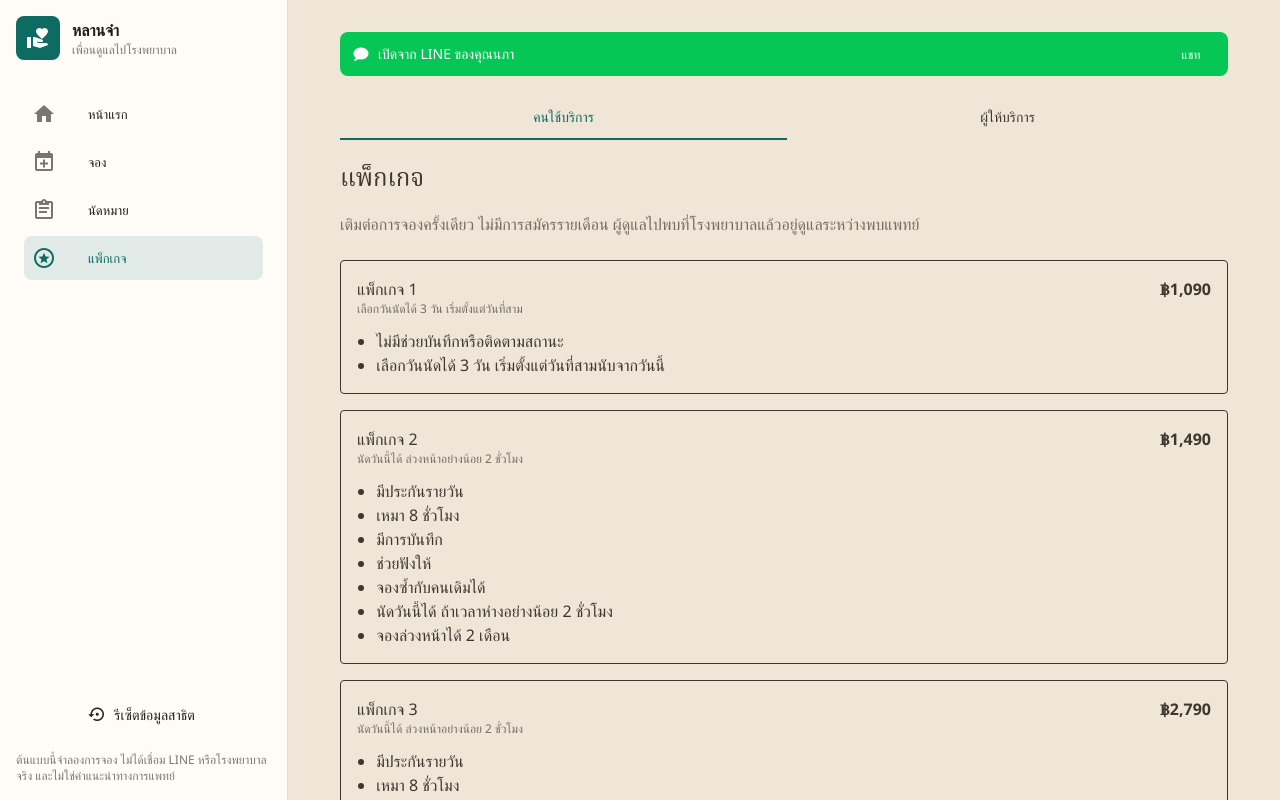
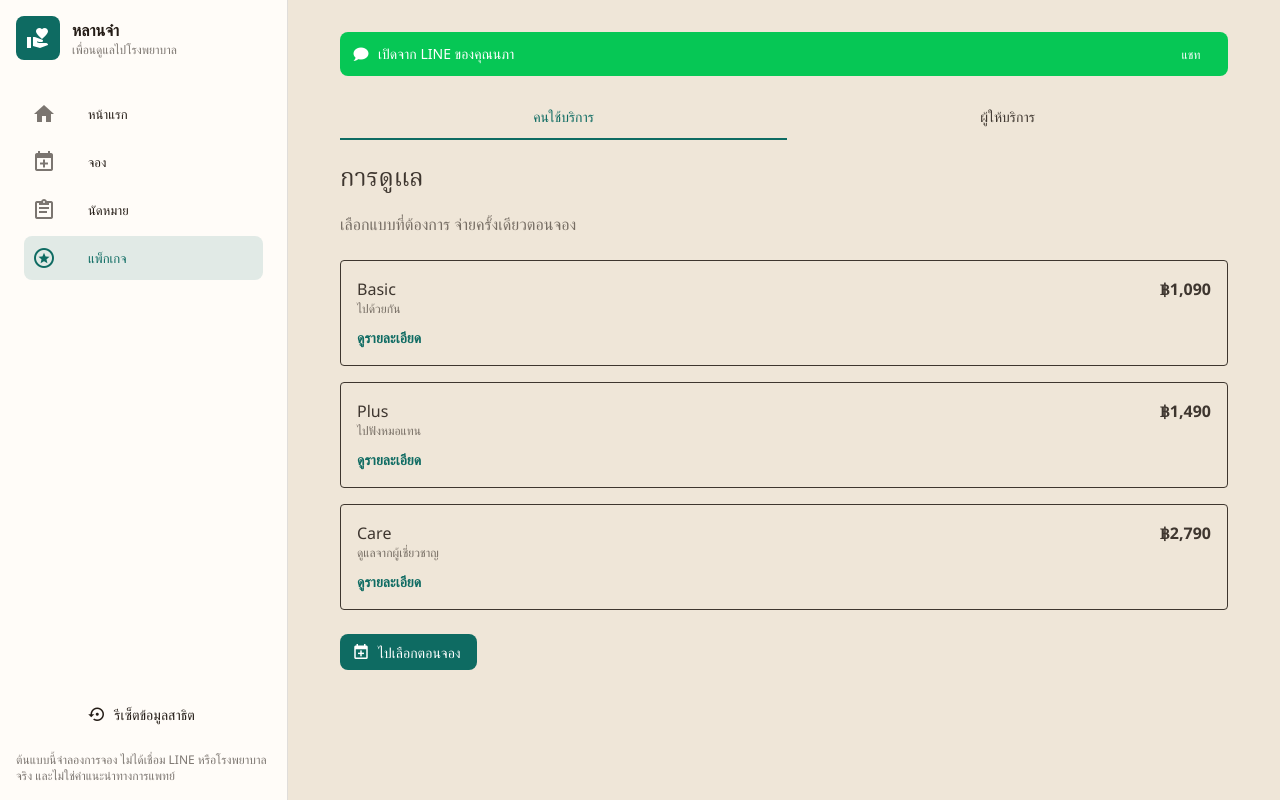
Before and after one commit to Milarize/LharnJa_webapp, a Vue app: page /packages in a window 1280 px wide. Shown: the top 800 px of the page. Built offline with nearby package versions, Linux system fonts and the light colour scheme; a small style sheet from the web is missing; a web font is replaced by a local one.

Commit message:
Refactor care package presentation and update booking flow to improve user experience. Rename packages for clarity and enhance descriptions

```diff
--- /dev/null
+++ b/src/components/PackageChoice.vue
@@ -0,0 +1,91 @@
+<template>
+  <v-card
+    class="pa-4"
+    :color="selected ? 'primary' : undefined"
+    :role="selectable ? 'button' : undefined"
+    rounded="md"
+    :tabindex="selectable ? 0 : undefined"
+    :variant="selected ? 'tonal' : 'outlined'"
+    @click="onCard"
+    @keydown.enter="onCard"
+  >
+    <div class="d-flex justify-space-between align-start ga-3">
+      <div>
+        <div class="text-title-medium font-weight-medium">{{ item.name }}</div>
+        <div class="text-body-small text-medium-emphasis">{{ item.lead }}</div>
+      </div>
+      <div class="text-title-medium font-weight-bold">{{ baht(item.price) }}</div>
+    </div>
+    <button class="detail-link" type="button" @click.stop="open = true">ดูรายละเอียด</button>
+  </v-card>
+
+  <v-dialog v-model="open" max-width="440">
+    <v-card class="pa-5" rounded="lg">
+      <div class="d-flex justify-space-between align-start ga-3">
+        <div>
+          <div class="text-title-large font-weight-medium">{{ item.name }}</div>
+          <div class="text-body-medium text-medium-emphasis">{{ item.lead }}</div>
+        </div>
+        <div class="text-title-medium font-weight-bold">{{ baht(item.price) }}</div>
+      </div>
+      <ul class="package-points mt-4 mb-0">
+        <li v-for="point in item.points" :key="point">{{ point }}</li>
+      </ul>
+      <div v-if="item.profession" class="mt-4">
+        <div class="text-label-large mb-1">วิชาชีพ</div>
+        <div class="text-body-medium">{{ PACKAGE_PROFESSIONS.join(' · ') }}</div>
+      </div>
+      <div v-if="item.language" class="mt-3">
+        <div class="text-label-large mb-1">ภาษา</div>
+        <div class="text-body-medium">{{ PACKAGE_LANGUAGES.join(' · ') }}</div>
+      </div>
+      <div class="d-flex justify-end ga-2 mt-5">
+        <v-btn variant="text" @click="open = false">ปิด</v-btn>
+        <v-btn v-if="selectable" color="primary" @click="choose">เลือกอันนี้</v-btn>
+      </div>
+    </v-card>
+  </v-dialog>
+</template>
+
+<script setup lang="ts">
+  import { ref } from 'vue'
+  import type { CarePackageId } from '@/domain/types'
+  import { baht, CARE_PACKAGES, PACKAGE_LANGUAGES, PACKAGE_PROFESSIONS } from '@/domain/model'
+
+  const props = defineProps<{
+    item: (typeof CARE_PACKAGES)[number]
+    selectable?: boolean
+    selected?: boolean
+  }>()
+
+  const emit = defineEmits<{ select: [id: CarePackageId] }>()
+  const open = ref(false)
+
+  function onCard() {
+    if (props.selectable) emit('select', props.item.id)
+    else open.value = true
+  }
+
+  function choose() {
+    emit('select', props.item.id)
+    open.value = false
+  }
+</script>
+
+<style scoped>
+  .detail-link {
+    margin-top: 10px;
+    padding: 0;
+    border: 0;
+    background: transparent;
+    color: #0e6b62;
+    font: inherit;
+    font-size: 14px;
+    font-weight: 700;
+    cursor: pointer;
+  }
+
+  .package-points {
+    padding-left: 1.2rem;
+  }
+</style>
--- a/src/domain/model.ts
+++ b/src/domain/model.ts
@@ -50,39 +50,34 @@ export const CARE_PACKAGES: {
 }[] = [
   {
     id: 'p1',
-    name: 'แพ็กเกจ 1',
+    name: 'Basic',
     price: 1090,
-    lead: 'เลือกวันนัดได้ 3 วัน เริ่มตั้งแต่วันที่สาม',
-    points: ['ไม่มีช่วยบันทึกหรือติดตามสถานะ', 'เลือกวันนัดได้ 3 วัน เริ่มตั้งแต่วันที่สามนับจากวันนี้'],
+    lead: 'ไปด้วยกัน',
+    points: ['มีเพื่อนดูแลไปด้วยตลอดนัด', 'ไม่บันทึกและไม่ติดตามสถานะ', 'เลือกวันนัดได้ 3 วัน เริ่มวันที่สามจากวันนี้'],
     recurring: false,
     profession: false,
     language: false,
   },
   {
     id: 'p2',
-    name: 'แพ็กเกจ 2',
+    name: 'Plus',
     price: 1490,
-    lead: 'นัดวันนี้ได้ ล่วงหน้าอย่างน้อย 2 ชั่วโมง',
-    points: ['มีประกันรายวัน', 'เหมา 8 ชั่วโมง', 'มีการบันทึก', 'ช่วยฟังให้', 'จองซ้ำกับคนเดิมได้', 'นัดวันนี้ได้ ถ้าเวลาห่างอย่างน้อย 2 ชั่วโมง', 'จองล่วงหน้าได้ 2 เดือน'],
+    lead: 'ไปฟังหมอแทน',
+    points: ['มีประกันรายวัน เหมา 8 ชั่วโมง', 'บันทึกให้และช่วยฟังในห้องตรวจ', 'จองคนเดิมซ้ำได้', 'นัดวันนี้ได้ ถ้าเหลือเวลาอย่างน้อย 2 ชั่วโมง'],
     recurring: true,
     profession: false,
     language: false,
   },
   {
     id: 'p3',
-    name: 'แพ็กเกจ 3',
+    name: 'Care',
     price: 2790,
-    lead: 'นัดวันนี้ได้ ล่วงหน้าอย่างน้อย 2 ชั่วโมง',
+    lead: 'ดูแลจากผู้เชี่ยวชาญ',
     points: [
-      'มีประกันรายวัน',
-      'เหมา 8 ชั่วโมง',
-      'มีการบันทึก',
-      'ช่วยฟังให้',
-      'จองซ้ำกับคนเดิมได้',
-      'เลือกผู้ดูแลวิชาชีพได้',
-      'เลือกภาษาได้',
-      'นัดวันนี้ได้ ถ้าเวลาห่างอย่างน้อย 2 ชั่วโมง',
-      'จองล่วงหน้าได้ 2 เดือน',
+      'ได้ทุกอย่างในแบบไปฟังหมอแทน',
+      'เลือกวิชาชีพของผู้ดูแลได้',
+      'เลือกภาษาที่ใช้คุยได้',
+      'นัดวันนี้ได้ ถ้าเหลือเวลาอย่างน้อย 2 ชั่วโมง',
     ],
     recurring: true,
     profession: true,
--- a/src/pages/book.vue
+++ b/src/pages/book.vue
@@ -52,31 +52,16 @@
 
     <div v-else-if="step === 2">
       <p class="text-body-medium text-medium-emphasis mb-4">
-        เติมแพ็กเกจต่อการจองครั้งนี้ ไม่มีการสมัครรายเดือน ผู้ดูแลไปพบที่โรงพยาบาลแล้วอยู่ดูแลระหว่างพบแพทย์
+        เลือกการดูแลครั้งนี้ จ่ายตอนจองครั้งเดียว
       </p>
       <v-row>
-        <v-col v-for="item in CARE_PACKAGES" :key="item.id" cols="12">
-          <v-card
-            class="pa-4"
-            :color="packageId === item.id ? 'primary' : undefined"
-            role="button"
-            rounded="md"
-            tabindex="0"
-            :variant="packageId === item.id ? 'tonal' : 'outlined'"
-            @click="selectPackage(item.id)"
-            @keydown.enter="selectPackage(item.id)"
-          >
-            <div class="d-flex justify-space-between align-start ga-3">
-              <div>
-                <div class="text-title-medium font-weight-medium">{{ item.name }}</div>
-                <div class="text-body-small text-medium-emphasis">{{ item.lead }}</div>
-              </div>
-              <div class="text-title-medium font-weight-bold">{{ baht(item.price) }}</div>
-            </div>
-            <ul class="package-points mt-3 mb-0">
-              <li v-for="point in item.points" :key="point">{{ point }}</li>
-            </ul>
-          </v-card>
+        <v-col v-for="item in packageChoices" :key="item.id" cols="12">
+          <PackageChoice
+            :item="item"
+            selectable
+            :selected="packageId === item.id"
+            @select="selectPackage"
+          />
         </v-col>
       </v-row>
       <div v-if="selectedPackage.profession" class="d-flex flex-column ga-4 mt-5">
@@ -364,6 +349,7 @@
   import { computed, onBeforeUnmount, onMounted, reactive, ref, watch } from 'vue'
   import { useRoute, useRouter } from 'vue-router'
   import PlaceMap from '@/components/PlaceMap.vue'
+  import PackageChoice from '@/components/PackageChoice.vue'
   import TimeWheel from '@/components/TimeWheel.vue'
   import type { CarePackageId, Hospital, NeedId } from '@/domain/types'
   import { caregiverById, hospitals } from '@/domain/data'
@@ -414,7 +400,7 @@
   const dateHint = computed(() =>
     packageId.value === 'p1'
       ? 'แพ็กเกจ 1 เลือกวันนัดได้ 3 วัน เริ่มตั้งแต่วันที่สามนับจากวันนี้'
-      : 'นัดวันนี้ได้ถ้าเวลาห่างอย่างน้อย 2 ชั่วโมง และเลือกวันล่วงหน้าได้ 2 เดือน',
+      : 'นัดวันนี้ได้ถ้าเวลาห่างอย่างน้อย 2 ชั่วโมง',
   )
   const timeHint = computed(() =>
     earliestTime.value
@@ -488,6 +474,9 @@
   })
   const rebookNickname = computed(() =>
     rebookSource.value ? caregiverById(rebookSource.value.caregiverId)?.nickname ?? 'เพื่อนดูแล' : '',
+  )
+  const packageChoices = computed(() =>
+    rebookSource.value ? CARE_PACKAGES.filter(item => item.id !== 'p1') : CARE_PACKAGES,
   )
   const shownRanked = computed(() => {
     const available = ranked.value.filter(item => !item.blocked)
@@ -758,7 +747,7 @@
       if (date.value < earliest.value || date.value > latest.value) {
         error.value = selectedPackage.value.id === 'p1'
           ? 'แพ็กเกจ 1 เลือกวันนัดได้ 3 วัน เริ่มตั้งแต่วันที่สามนับจากวันนี้'
-          : 'แพ็กเกจนี้จองล่วงหน้าได้ไม่เกิน 2 เดือน'
+          : 'เวลานัดต้องห่างจากตอนนี้อย่างน้อย 2 ชั่วโมง'
         return
       }
       if (earliestTime.value && time.value < earliestTime.value) {
@@ -817,10 +806,6 @@
 </script>
 
 <style scoped>
-  .package-points {
-    padding-left: 1.2rem;
-  }
-
   .hospital-row {
     display: flex;
     align-items: center;
--- a/src/pages/plans.vue
+++ b/src/pages/plans.vue
@@ -1,43 +1,19 @@
 <template>
   <div>
-    <h1 class="text-headline-small font-weight-medium mb-2">แพ็กเกจ</h1>
+    <h1 class="text-headline-small font-weight-medium mb-2">การดูแล</h1>
     <p class="text-body-large text-medium-emphasis mb-6">
-      เติมต่อการจองครั้งเดียว ไม่มีการสมัครรายเดือน ผู้ดูแลไปพบที่โรงพยาบาลแล้วอยู่ดูแลระหว่างพบแพทย์
+      เลือกแบบที่ต้องการ จ่ายครั้งเดียวตอนจอง
     </p>
     <div class="d-flex flex-column ga-4">
-      <v-card v-for="item in CARE_PACKAGES" :key="item.id" class="pa-4" rounded="md" variant="outlined">
-        <div class="d-flex justify-space-between align-start ga-3">
-          <div>
-            <div class="text-title-medium font-weight-medium">{{ item.name }}</div>
-            <div class="text-body-small text-medium-emphasis">{{ item.lead }}</div>
-          </div>
-          <div class="text-title-medium font-weight-bold">{{ baht(item.price) }}</div>
-        </div>
-        <ul class="package-points mt-3 mb-0">
-          <li v-for="point in item.points" :key="point">{{ point }}</li>
-        </ul>
-        <div v-if="item.profession" class="mt-4">
-          <div class="text-label-large mb-1">วิชาชีพที่เลือกได้</div>
-          <div class="text-body-medium">{{ PACKAGE_PROFESSIONS.join(' · ') }}</div>
-        </div>
-        <div v-if="item.language" class="mt-3">
-          <div class="text-label-large mb-1">ภาษาที่เลือกได้</div>
-          <div class="text-body-medium">{{ PACKAGE_LANGUAGES.join(' · ') }}</div>
-        </div>
-      </v-card>
+      <PackageChoice v-for="item in CARE_PACKAGES" :key="item.id" :item="item" />
     </div>
     <v-btn class="mt-6" color="primary" prepend-icon="mdi-calendar-plus" :to="{ name: 'book' }">
-      ไปเลือกแพ็กเกจตอนจอง
+      ไปเลือกตอนจอง
     </v-btn>
   </div>
 </template>
 
 <script setup lang="ts">
-  import { baht, CARE_PACKAGES, PACKAGE_LANGUAGES, PACKAGE_PROFESSIONS } from '@/domain/model'
+  import PackageChoice from '@/components/PackageChoice.vue'
+  import { CARE_PACKAGES } from '@/domain/model'
 </script>
-
-<style scoped>
-  .package-points {
-    padding-left: 1.2rem;
-  }
-</style>
--- a/src/pages/trips.vue
+++ b/src/pages/trips.vue
@@ -16,7 +16,7 @@
     <div v-if="past.length" class="d-flex flex-column ga-3">
       <TripCard v-for="trip in past" :key="trip.id" :trip="trip">
         <v-btn
-          v-if="trip.status === 'completed'"
+          v-if="trip.status === 'completed' && trip.packageId !== 'p1'"
           class="mt-3"
           color="primary"
           prepend-icon="mdi-calendar-sync"
```
